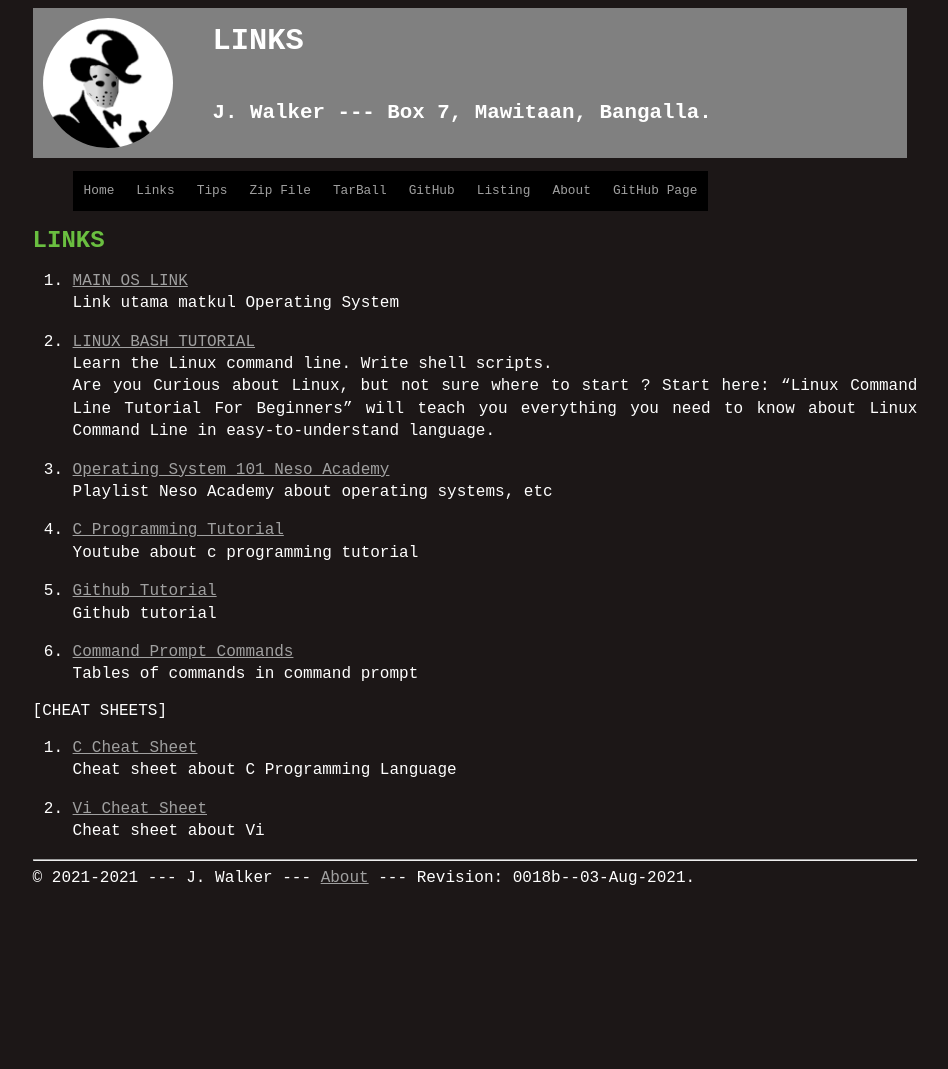
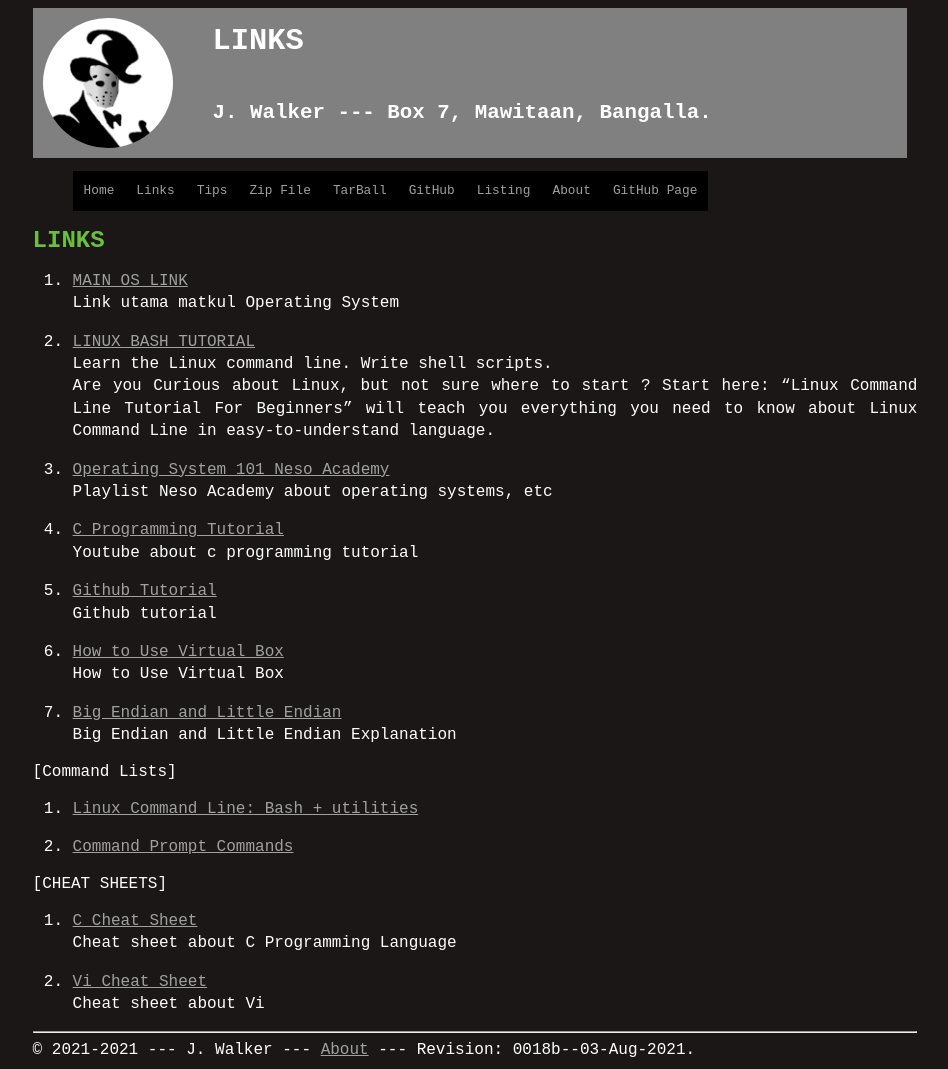
Before and after one commit to MikaSRahwono/os212, a Jekyll site: the page built from links.md, in a window 1280 px wide. Shown: the whole page, without its empty margins (165-1113 px from the left). Built offline with Jekyll 4.4.1, drawn with Linux system fonts in a browser that asks for light colours; our own code applies the rules of GitHub Pages for plain Markdown files; before the commit the page ends 900 px from its top, so only the background shows below that.

```diff
--- a/TXT/myrank.txt
+++ b/TXT/myrank.txt
@@ -8,3 +8,6 @@ ZCZC W03 orelar
 ZCZC W04 pragusga25
 ZCZC W04 agnarom-kun
 ZCZC W04 rahadianpanji
+ZCZC W05 razitaa
+ZCZC W05 ramdhanfirdaus
+ZCZC W05 rashadaziz
--- a/links.md
+++ b/links.md
@@ -20,8 +20,17 @@ Youtube about c programming tutorial
 5. [Github Tutorial](https://www.youtube.com/playlist?list=PLFIM0718LjIVknj6sgsSceMqlq242-jNf)<br>
 Github tutorial
 
-6. [Command Prompt Commands](https://www.thomas-krenn.com/en/wiki/Cmd_commands_under_Windows)<br>
-Tables of commands in command prompt
+6. [How to Use Virtual Box](https://www.youtube.com/watch?v=VZJ6KZUc25M)<br>
+How to Use Virtual Box
+
+7. [Big Endian and Little Endian](https://www.youtube.com/watch?v=9Rgnl4o0Vv8)<br>
+Big Endian and Little Endian Explanation
+
+[Command Lists]
+1. [Linux Command Line: Bash + utilities](https://ss64.com/bash/)<br>
+
+2. [Command Prompt Commands](https://www.thomas-krenn.com/en/wiki/Cmd_commands_under_Windows)<br>
+
 
 [CHEAT SHEETS]
 
```
Also changed, not shown: TXT/mylog.txt (+10 -0 lines), 5 other files.
